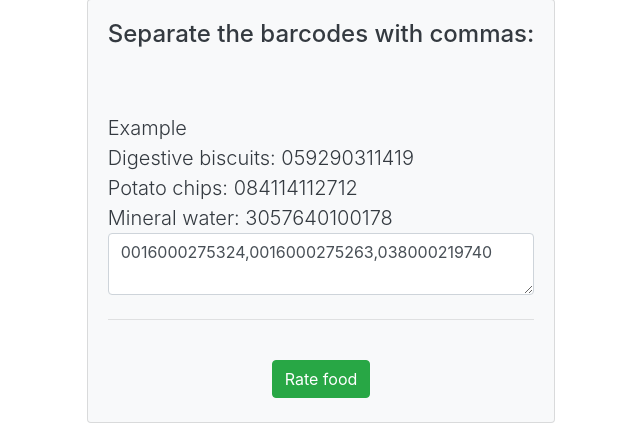
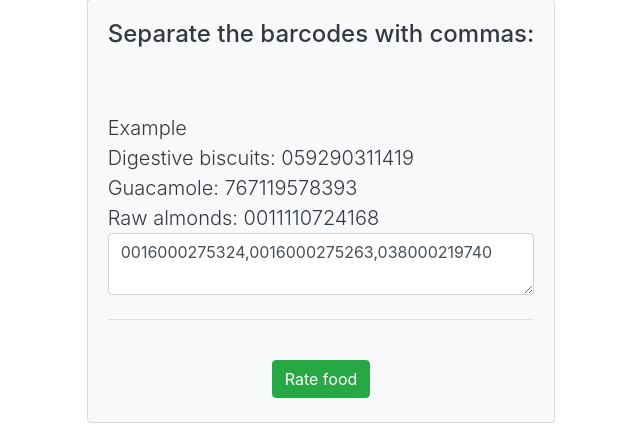
Before and after one commit to leoEspin/webapp_insight, a Flask app: page / in a window 1280 px wide. Shown: the part 184-611 px from the top of the page, without its empty margins (319-959 px from the left). Run offline with Flask 2, Linux system fonts and the light colour scheme; parts of the project's set-up code (start-up, migrations or seed data) failed here and were passed over; some libraries are stand-ins or nearby versions.

Commit message:
better output description

```diff
--- a/templates/calculate.html.j2
+++ b/templates/calculate.html.j2
@@ -3,11 +3,11 @@
 {% block title %} Classification results {% endblock %}
 
 {% block body %}
-
+<h1>Most relevant nutrient contents for each product have been highlighted, serving size(s) are standard</h1>
 <table style="width:100%">
   <tr>
     {% for i in names %}
-        <th align="right"><h5>{{i}}</h5></th>
+        <td align="center"><h5>{{i}}</h5></td>
     {% endfor %}
   </tr>
   <tr>
--- a/templates/index.html
+++ b/templates/index.html
@@ -34,8 +34,8 @@
 <div class="text-left form-group">
 <!--<label class="h5" for="statement1"><em>Portion size</em>, protein, total fat, carbohydrates, calories, sugars, fiber, cholesterol, trans fats, saturated fat, sodium--><br/><br/>
 <span class="lead">Example </br>Digestive biscuits: 059290311419</br>
-Potato chips: 084114112712</br>
-Mineral water: 3057640100178
+Guacamole: 767119578393</br>
+Raw almonds: 0011110724168
 </span>
 <textarea rows="2" class="form-control" name="statement1" id="statement1" >0016000275324,0016000275263,038000219740</textarea></div>
 <hr class="my-4">
--- a/util.py
+++ b/util.py
@@ -23,7 +23,7 @@ def parsero(string,scale=True):
           'food:cholesterolPer100g','food:transFatPer100g',
           'food:saturatedFatPer100g','food:sodiumEquivalentPer100g']
     tmp=string.split(',')
-    #tmp=list(map(str.strip,tmp))
+    tmp=list(map(str.strip,tmp))
     df=pd.DataFrame(columns=[ _[5:] for _ in keys])
     title=[]
     for i,cbar in enumerate(tmp):
@@ -31,7 +31,7 @@ def parsero(string,scale=True):
         page = requests.get(furl, headers=headers)
         soup=BeautifulSoup(page.content, 'html.parser')
         title.append(soup.title.string.split('-')[0].strip())
-        if title[-1] == 'Add a product':
+        if (title[-1] == 'Add a product') or (title[-1] == 'Error'):
             title.append('Product not foud')
         test=soup.find_all('td', class_="nutriment_value")
         table={}
```
Also changed, not shown: 1 other file.
